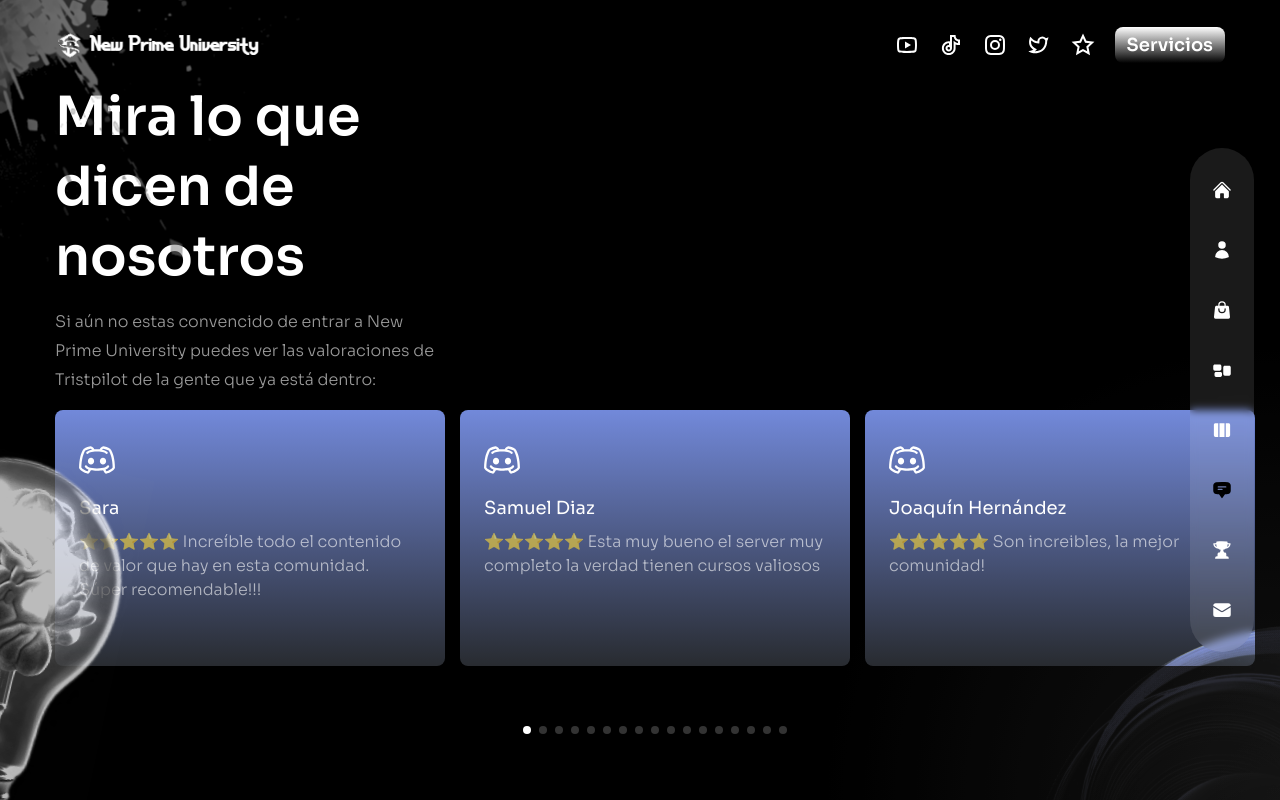
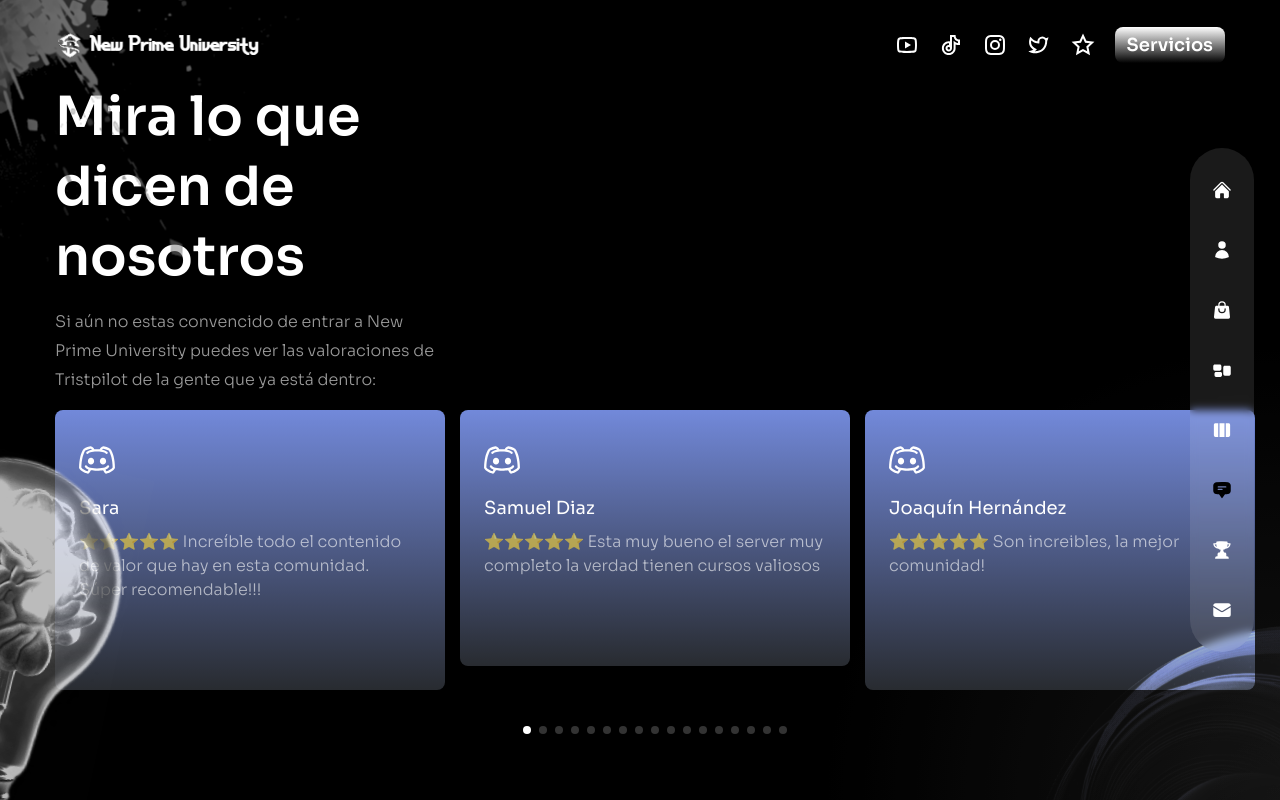
Before and after one commit to imadlaichi/New-Prime-University, a Next.js app: page /testimonials in a window 1280 px wide. Built offline with nearby package versions, Linux system fonts and the light colour scheme.

Commit message:
Update ServiceSlider2.js

```diff
--- a/components/ServiceSlider2.js
+++ b/components/ServiceSlider2.js
@@ -12,22 +12,22 @@
   {
     icon: <RxDiscordLogo/>,
     title: 'Sara',
-    description: '⭐⭐⭐⭐⭐ Increíble todo el contenido de valor que hay en esta comunidad. Súper recomendable!!! ㅤㅤㅤㅤㅤㅤ',
+    description: '⭐⭐⭐⭐⭐ Increíble todo el contenido de valor que hay en esta comunidad. Súper recomendable!!! ㅤㅤㅤㅤㅤㅤㅤㅤㅤㅤㅤ',
   },
   {
     icon: <RxDiscordLogo/>,
     title: 'Samuel Diaz',
-    description: '⭐⭐⭐⭐⭐ Esta muy bueno el server muy completo la verdad tienen cursos valiososㅤㅤㅤㅤㅤㅤㅤㅤㅤㅤㅤㅤㅤㅤㅤㅤ',
+    description: '⭐⭐⭐⭐⭐ Esta muy bueno el server muy completo la verdad tienen cursos valiososㅤㅤㅤㅤㅤㅤㅤㅤㅤㅤㅤㅤㅤㅤㅤㅤㅤㅤㅤㅤ',
   },
   {
     icon: <RxDiscordLogo/>,
     title: 'Joaquín Hernández',
-    description: '⭐⭐⭐⭐⭐ Son increibles, la mejor comunidad!ㅤㅤㅤㅤㅤㅤㅤㅤㅤㅤㅤㅤㅤㅤㅤㅤㅤㅤㅤㅤㅤㅤㅤㅤㅤㅤㅤㅤㅤㅤㅤㅤㅤㅤㅤㅤㅤ',
+    description: '⭐⭐⭐⭐⭐ Son increibles, la mejor comunidad!ㅤㅤㅤㅤㅤㅤㅤㅤㅤㅤㅤㅤㅤㅤㅤㅤㅤㅤㅤㅤㅤㅤㅤㅤㅤㅤㅤㅤㅤㅤㅤㅤㅤㅤㅤㅤㅤㅤㅤㅤ',
   },
   {
     icon: <RxDiscordLogo/>,
     title: 'Manuel.Torres_',
-    description: '⭐⭐⭐⭐⭐ Que gran server, fue lo que esperabaㅤㅤㅤㅤㅤㅤㅤㅤㅤㅤㅤㅤㅤㅤㅤㅤㅤㅤㅤㅤㅤㅤㅤㅤㅤㅤㅤㅤㅤㅤㅤㅤㅤㅤㅤㅤ',
+    description: '⭐⭐⭐⭐⭐ Que gran server, fue lo que esperabaㅤㅤㅤㅤㅤㅤㅤㅤㅤㅤㅤㅤㅤㅤㅤㅤㅤㅤㅤㅤㅤㅤㅤㅤㅤㅤㅤㅤㅤㅤㅤㅤㅤㅤㅤㅤㅤㅤㅤ',
   },
   {
     icon: <RxDiscordLogo/>,
```
